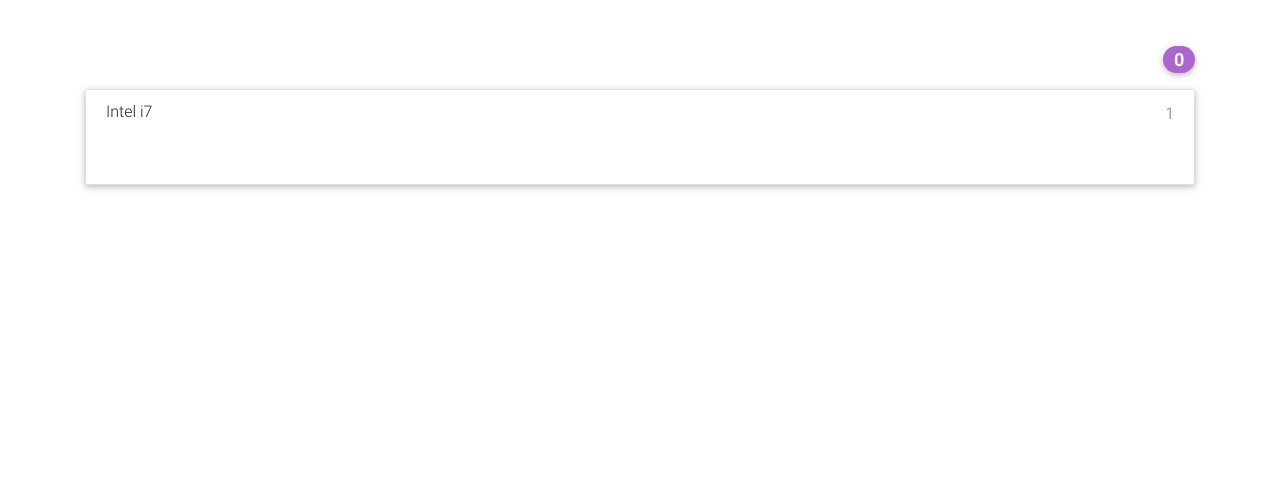
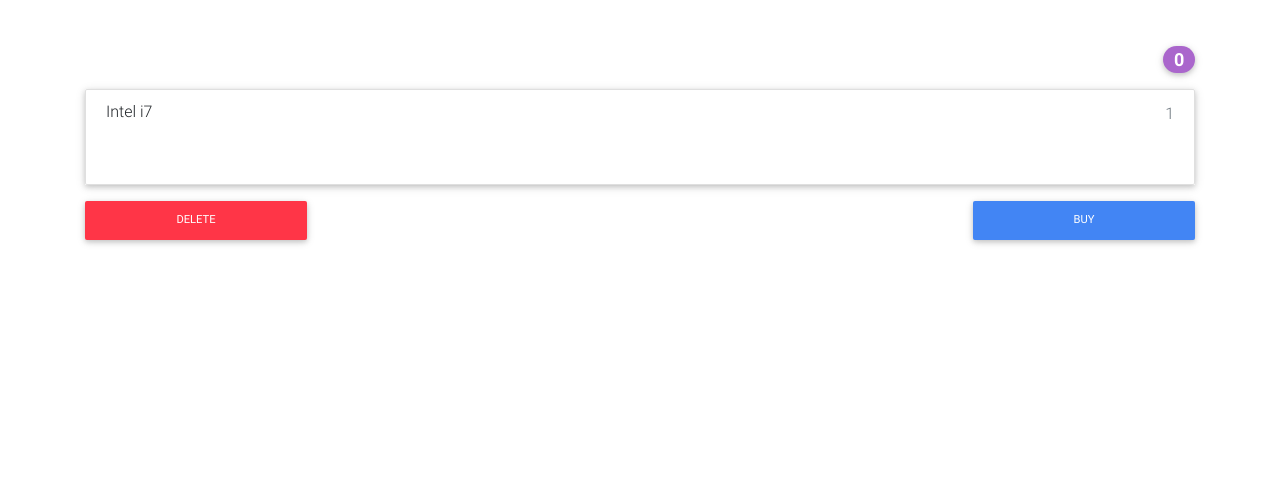
Before and after one commit to waycold/final_project---ecommerce, a Django app: page /checkout/ in a window 1280 px wide. Shown: the part 228-708 px from the top of the page. Run offline with Django 4.2, Linux system fonts and the light colour scheme; a user stored in the database is signed in; data comes from the database, SQL or seed files in the repository; both versions use the stored data as it was after the commit; some libraries are stand-ins or nearby versions.

Commit message:
agregando boton buy y delete

```diff
--- a/product/models.py
+++ b/product/models.py
@@ -36,6 +36,12 @@ class Item(models.Model):
 
     def get_add_to_cart_url(self):
         return reverse("product:add_to_cart", kwargs={
+            'slug': self.slug
+        } )
+
+
+    def get_delte_url(self):
+        return reverse("product:delete", kwargs={
             'slug': self.slug
         } )
 
--- a/product/templates/checkout.html
+++ b/product/templates/checkout.html
@@ -53,22 +53,19 @@
             </ul>
             <!-- Cart -->
           </div>
-          <div style="align-items: center; margin: auto;">
-            <!-- <form action="" method="post">
+            <form method="POST" action="">
               {% csrf_token %}
-              <a type="submit" name="delete"
-            class="btn btn-primary btn-md waves-effect m-0" style="width: 20%; text-align: center; margin: auto;"
-            type="button"
+              <button type="submit" name="delete"
+              class="btn btn-danger btn-md waves-effect m-0"  style="width: 20%; align-items: center; text-align: center;"
               >
               delete
-          </a>
+              </button>
                 <button type="submit" name="buy"
-            class="btn btn-danger btn-md waves-effect m-0"  style="width: 20%; align-items: center; text-align: center; float: right;"
-            type="button"
+                class="btn btn-primary btn-md waves-effect m-0"  style="width: 20%; align-items: center; text-align: center; float: right;"
                 >
                 buy
                 </button>
-            </form> -->
+            </form>
           </div>
           <!--Grid column-->
         <!--Grid row-->
--- a/product/urls.py
+++ b/product/urls.py
@@ -1,5 +1,5 @@
 from django.urls import path
-from product.views import log_in, log_out, sign_up, ItemDetailView, about, add_to_cart, remove_from_cart, store, HomeView, profile, edit_profile, home, remove_single_cart
+from product.views import log_in, log_out, sign_up, ItemDetailView, about, add_to_cart, remove_from_cart, store, HomeView, profile, edit_profile, home, remove_single_cart, delete
 
 
 app_name = 'product'
@@ -17,4 +17,5 @@ urlpatterns = [
     path('add_to_cart/<slug>/', add_to_cart, name="add_to_cart" ),
     path('remove_single_cart/<slug>/', remove_single_cart, name="remove_from_cart" ),
     path('remove-from-cart/<slug>/', remove_from_cart, name='remove-from-cart'),
+    path('delete/<slug>/', delete, name='delete'),
 ]
--- a/product/views.py
+++ b/product/views.py
@@ -92,6 +92,26 @@ def about(request):
 
 
 def store(request):
+    order_qs = OrderItem.objects.filter(
+        user = request.user,
+        ordered = False
+    )
+    qs = request.POST.get("delete")
+    if "delete" in request.POST:
+        print("work")
+        items = order_qs.delete()
+        context = {
+            'orderitems': items
+        }
+        return redirect('/checkout/')
+    if "buy" in request.POST and order_qs.count() >= 1:
+        print(order_qs)
+        items = order_qs.delete()
+        context = {
+            'orderitems': items
+        }
+        messages.info(request, "Your purchase has been successful!")
+        return redirect ('/')
     context = {
         'items': Item.objects.all(),
         'orderitems': OrderItem.objects.all()
@@ -260,3 +280,46 @@ def remove_from_cart(request, slug):
     else:
         messages.info(request, "You do not have an active order")
         return redirect("product:product", slug=slug)
+
+
+# def delete(request, slug):
+#     item = get_object_or_404(Item, slug=slug)
+#     order_qs = Order.objects.filter(
+#         user=request.user,
+#         ordered=False
+#     )
+#     if order_qs.exists():
+#         order = order_qs[0]
+#         # check if the order item is in the order
+#         if order.items.filter(item__slug=item.slug).exists():
+#             order_item = OrderItem.objects.filter(
+#                 item=item,
+#                 user=request.user,
+#                 ordered=False
+#             )[0]
+#             order.items.remove(order_item)
+#             order_item.delete()
+#             messages.info(request, "This item was removed from your cart.")
+#             return redirect("product:checkout")
+#         else:
+#             messages.info(request, "This item was not in your cart")
+#             return redirect("product:checkout", slug=slug)
+#     else:
+#         messages.info(request, "You do not have an active order")
+#         return redirect("product:checkout", slug=slug)
+
+def delete(request):
+    order_qs = OrderItem.objects.filter(
+        user = request.user,
+        ordered = False
+    )
+    qs = request.POST.get("delete")
+    print("work2")
+    if qs:
+        print("work")
+        items1 = order_qs.remove()
+        items2 = order_qs.delete()
+        context = {
+            'orderitems': items2
+        }
+        return render(request, "checkout.html", context)
```
Also changed, not shown: db.sqlite3, uploads/products/1250593_sXpIqKZ.png (added). Lines whose indentation alone changed are shown as unchanged.
